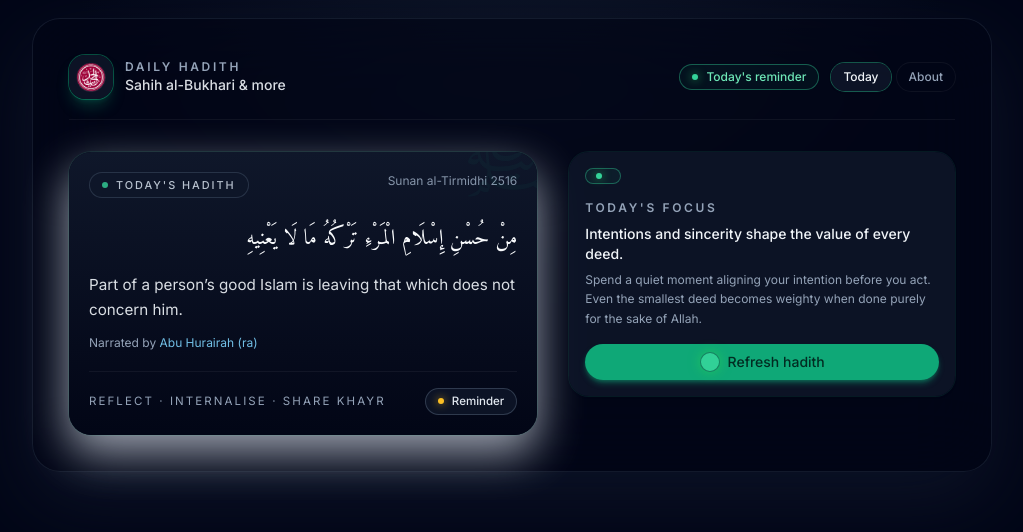
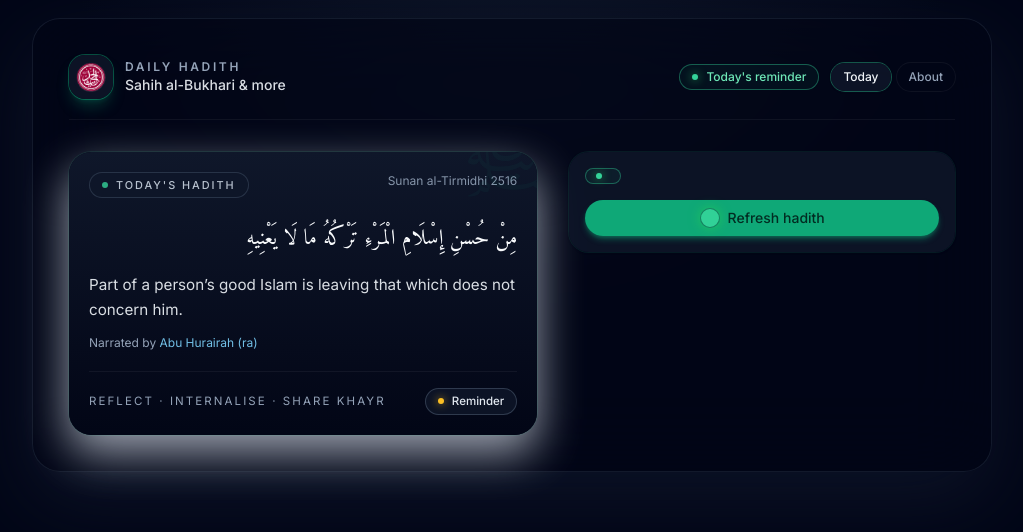
Before and after one commit to SheikhMohammadNashid/Project-Daily-Hadith, a FastAPI app: page / in a window 1280 px wide. Shown: the part 155-687 px from the top of the page, without its empty margins (128-1151 px from the left). Run offline with FastAPI, Linux system fonts and the light colour scheme; data comes from the database, SQL or seed files in the repository; some libraries are stand-ins or nearby versions.

Commit message:
remove focus tab

```diff
--- a/templates/index.html
+++ b/templates/index.html
@@ -148,17 +148,6 @@
                             </div>
                         </div>
 
-                        <h2 class="mt-4 text-xs font-semibold uppercase tracking-[0.22em] text-slate-400">
-                            Today&apos;s focus
-                        </h2>
-                        <p class="mt-2 text-sm font-medium text-slate-100">
-                            Intentions and sincerity shape the value of every deed.
-                        </p>
-                        <p class="mt-1.5 text-xs leading-relaxed text-slate-400">
-                            Spend a quiet moment aligning your intention before you act. Even the smallest deed becomes
-                            weighty when done purely for the sake of Allah.
-                        </p>
-
                         <button id="refresh-button" type="button"
                             class="mt-4 inline-flex w-full items-center justify-center gap-2 rounded-full bg-emerald-500/90 px-3 py-2 text-sm font-medium text-emerald-950 shadow-md shadow-emerald-500/40 transition duration-200 hover:scale-[1.02] hover:bg-emerald-400 hover:shadow-lg hover:shadow-emerald-500/40 active:scale-[0.99] disabled:cursor-wait disabled:opacity-70">
                             <span
```
Also changed, not shown: README.md.
